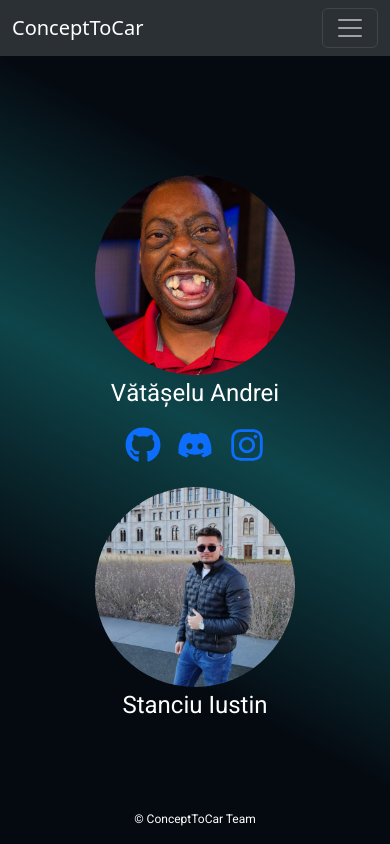
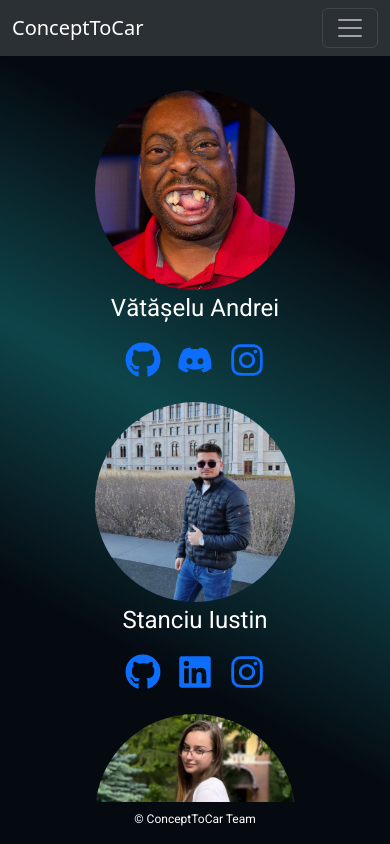
Before and after one commit to vAndrewKarma/ConceptToCar, a React (Vite) app in the folder frontend/: page /contact in a window 390 px wide. Built offline with nearby package versions, Linux system fonts and the light colour scheme.

Commit message:
small update

```diff
--- a/frontend/src/pages/contact.css
+++ b/frontend/src/pages/contact.css
@@ -10,7 +10,7 @@
 
 @media (max-width: 768px) {
   .scrollable-content {
-    max-height: 70vh;
+    max-height: 90vh;
     overflow-y: auto;
   }
 }
```
